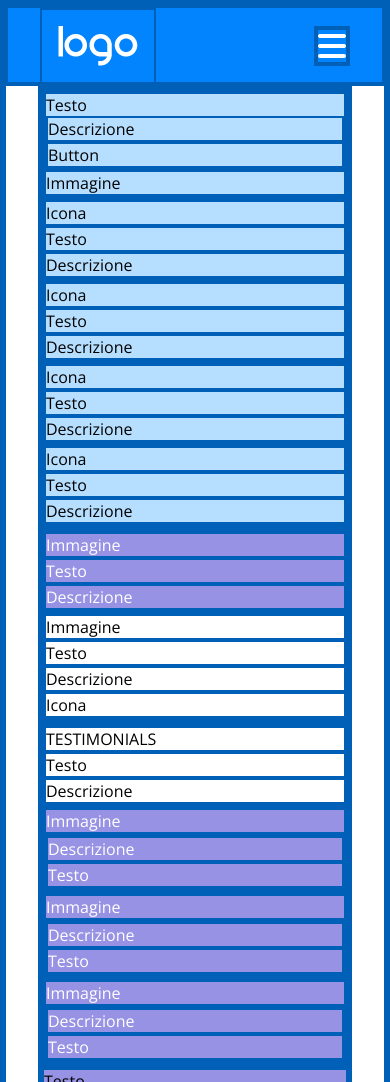
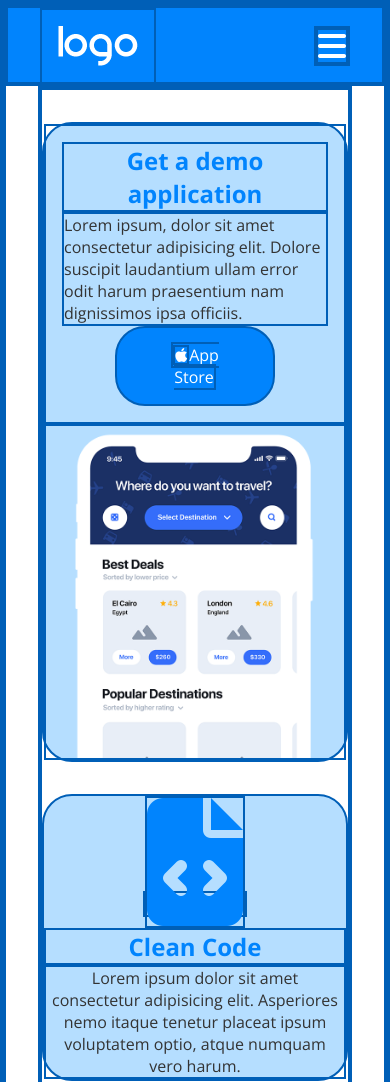
Before and after one commit to iachinimarta/htmlcss-responsive-layout, a plain HTML site: page index.html in a window 390 px wide. Shown: the top 1082 px of the page. Drawn offline with nearby package versions, Linux system fonts and the light colour scheme.

Commit message:
Inserisco contenuti nella visione mobile

```diff
--- a/css/style.css
+++ b/css/style.css
@@ -52,6 +52,14 @@ html {
     padding: 1rem;
 }
 
+.p-2 {
+    padding: 2rem;
+}
+
+.d-blue {
+    background-color: var(--blu-scuro);
+}
+
 .blue {
     background-color: var(--blu-chiaro);
 }
@@ -68,12 +76,43 @@ html {
     color: var(--bianco);
 }
 
+.t-blue {
+    color: var(--blu-scuro);
+}
+
+.t-grey {
+    color: var(--grigio-scuro);
+}
+
+.t-violet {
+    color: var(--viola-scuro);
+}
+
 li {
     list-style: none;
 }
 
 a {
     text-decoration: none;
+}
+
+.t-center {
+    text-align: center;
+}
+
+.t-left {
+    text-align: left;
+}
+
+.btn {
+    width: 60%;
+    margin: auto;
+    border-radius: 30px;
+    padding: 1rem 2rem;
+}
+
+.rounded {
+    border-radius: 30px;
 }
 
 
@@ -96,13 +135,40 @@ header {
 
 
 /*************** MAIN ***************/
+.card {
+    border-radius: 30px;
+    margin: 2rem 0;
+}
+
+.containerA img {
+    width: 100%;
+    display: block;
+}
+
 .planning {
     color: var(--bianco);
+    margin: 2rem 0;
+}
+
+.containerB img {
+    width: 80%;
 }
 
 .develope {
     color: var(--nero);
 }
+
+.develope span {
+    height: 60px;
+    width: 60px;
+    background-color: var(--viola-scuro);
+    border-radius: 50%;
+    line-height: 60px;
+    margin-top: 2rem;
+}
+ .testimonials h4 {
+     font-weight: normal;
+ }
 
 .violet.card {
     color: var(--bianco);
--- a/index.html
+++ b/index.html
@@ -46,53 +46,54 @@
             <main>
 
                 <div class=" containerA">
-                    <div class="card blue big">
-                        <div class="text-big">Testo
-                            <div class="p">Descrizione</div>
-                            <div class="button">Button</div>
+                    <div class="card blue big rounded7">
+                        <div class="text-big  p-1">
+                            <h2 class="t-blue t-center">Get a demo application</h2>
+                            <div class="t-grey">Lorem ipsum, dolor sit amet consectetur adipisicing elit. Dolore suscipit laudantium ullam error odit harum praesentium nam dignissimos ipsa officiis.</div>
+                            <div class="btn d-blue t-center"><a class="t-center  t-white" href="#"><i class="t-white fa-brands fa-apple"></i>App Store</a></div>
                         </div>
-                        <div class="image-big">Immagine</div>
+                        <img src="img/phone.png" alt="phone"/>
                     </div>
-                    <div class="card blue">
-                        <div class="icon">Icona</div>
-                        <div class="text">Testo</div>
-                        <div class="p">Descrizione</div>
+                    <div class="card blue t-center">
+                        <span><i class="t-blue fa-solid fa-file-code fa-8x"></i></span>
+                        <h2 class="t-blue">Clean Code</h2>
+                        <div class="p t-grey">Lorem ipsum dolor sit amet consectetur adipisicing elit. Asperiores nemo itaque tenetur placeat ipsum voluptatem optio, atque numquam vero harum.</div>
                     </div>
-                    <div class="card blue">
-                        <div class="icon">Icona</div>
-                        <div class="text">Testo</div>
-                        <div class="p">Descrizione</div>
+                    <div class="card blue t-center compass">
+                        <i class="fa-solid fa-compass-drafting fa-8x t-blue"></i>
+                        <h2 class="text t-blue">Web Design</h2>
+                        <div class="p t-grey">Lorem ipsum dolor sit amet consectetur adipisicing elit. Reprehenderit ad ipsa soluta facere exercitationem illo et sed natus repudiandae illum.</div>
                     </div>
-                    <div class="card blue">
-                        <div class="icon">Icona</div>
-                        <div class="text">Testo</div>
-                        <div class="p">Descrizione</div>
+                    <div class="card blue t-center">
+                        <i class="fa-solid fa-laptop-code fa-8x t-blue"></i>
+                        <h2 class="text t-blue">Developement</h2>
+                        <div class="p t-grey">Lorem ipsum dolor sit, amet consectetur adipisicing elit. Asperiores inventore debitis sequi voluptas doloribus tempore soluta culpa repellendus, fuga dolorum.</div>
                     </div>
-                    <div class="card blue">
-                        <div class="icon">Icona</div>
-                        <div class="text">Testo</div>
-                        <div class="p">Descrizione</div>
+                    <div class="card blue t-center">
+                        <i class="fa-solid fa-bullhorn fa-8x t-blue"></i>
+                        <h2 class="t-blue">Branding</h2>
+                        <div class="p t-grey">Lorem ipsum dolor, sit amet consectetur adipisicing elit. Cum, nemo. Nihil, eius! Odio ea quae eos, exercitationem ut quisquam itaque?</div>
                     </div>
                 </div>
 
-                <div class="containerB violet">
-                    <div class="planning">
-                        <div class="image">Immagine</div>
-                        <div class="text">Testo</div>
-                        <div class="p">Descrizione</div>
+                <div class="containerB violet p-2">
+                    <div class="planning t-center">
+                        <img src="img/planning1.png" alt="foto1"/>
+                        <h2 class="text">Strategic Planning</h2>
+                        <div class="p t-left">Lorem ipsum dolor sit amet consectetur, adipisicing elit. Saepe suscipit cumque at perspiciatis provident molestias fugit sunt, praesentium quis expedita nisi laudantium modi, sequi quae natus repellendus dolor aliquid delectus minima asperiores ipsum aperiam voluptatem tempora dicta. Consectetur doloribus nostrum iste voluptas officiis incidunt facilis enim ut sapiente. Aspernatur, quisquam!</div>
                     </div>
-                    <div class="develope white">
-                        <div class="image">Immagine</div>
-                        <div class="text">Testo</div>
-                        <div class="p">Descrizione</div>
-                        <div class="icon">Icona</div>
+                    <div class="develope white t-center rounded p-2">
+                        <img src="img/planning2.png" alt="foto2">
+                        <h2 class="text">App Developement</h2>
+                        <div class="p t-grey"><em>Lorem ipsum dolor sit amet consectetur, adipisicing elit. Mollitia totam reiciendis similique itaque doloribus enim soluta fuga voluptates saepe officia.</em></div>
+                        <span class="fa-solid fa-arrow-down"></span>
                     </div>
                 </div>
 
                 <div class="containerC">
-                    <div class="testimonials">
-                        <div >TESTIMONIALS</div>
-                        <div class="text">Testo</div>
+                    <div class="testimonials t-center">
+                        <h4 class="t-grey">TESTIMONIALS</h4>
+                        <h2 class="t-violet">We are committed expert partners</h2>
                         <div class="p">Descrizione</div>
                     </div>
 
```
